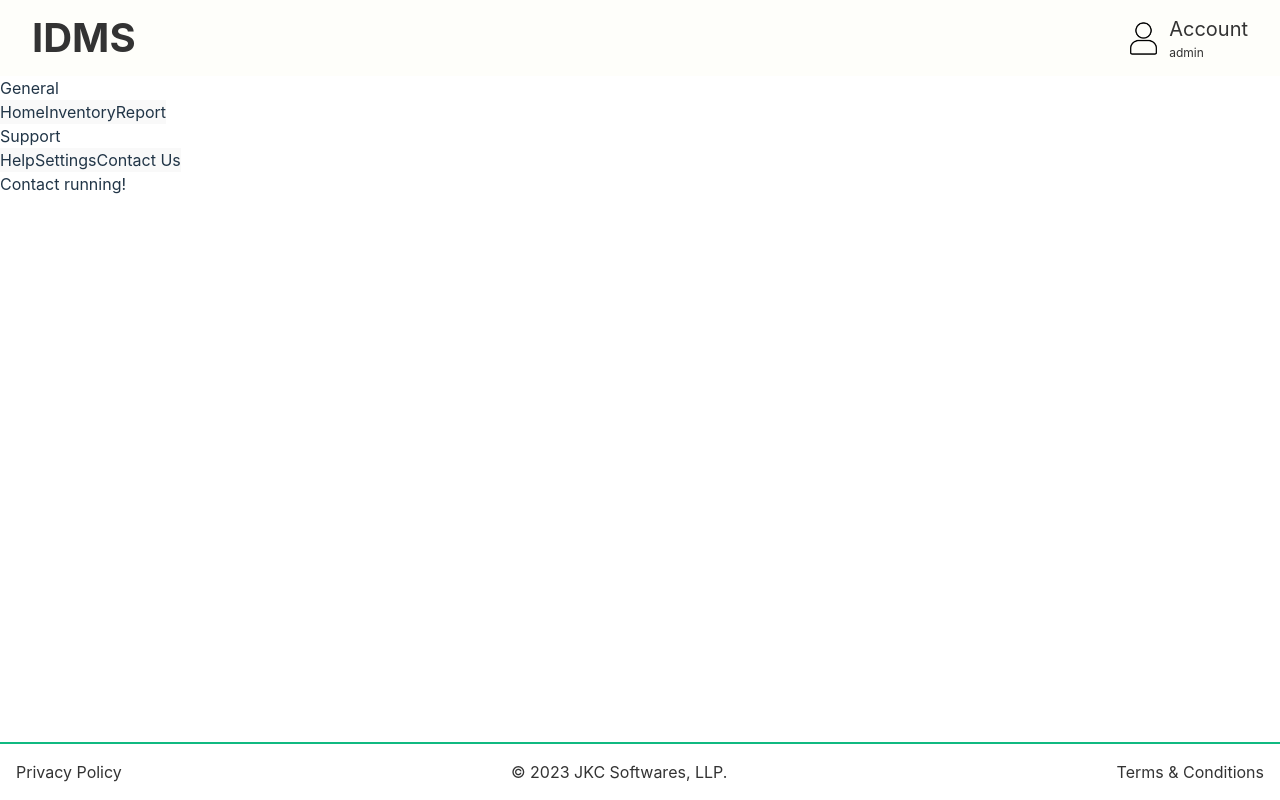
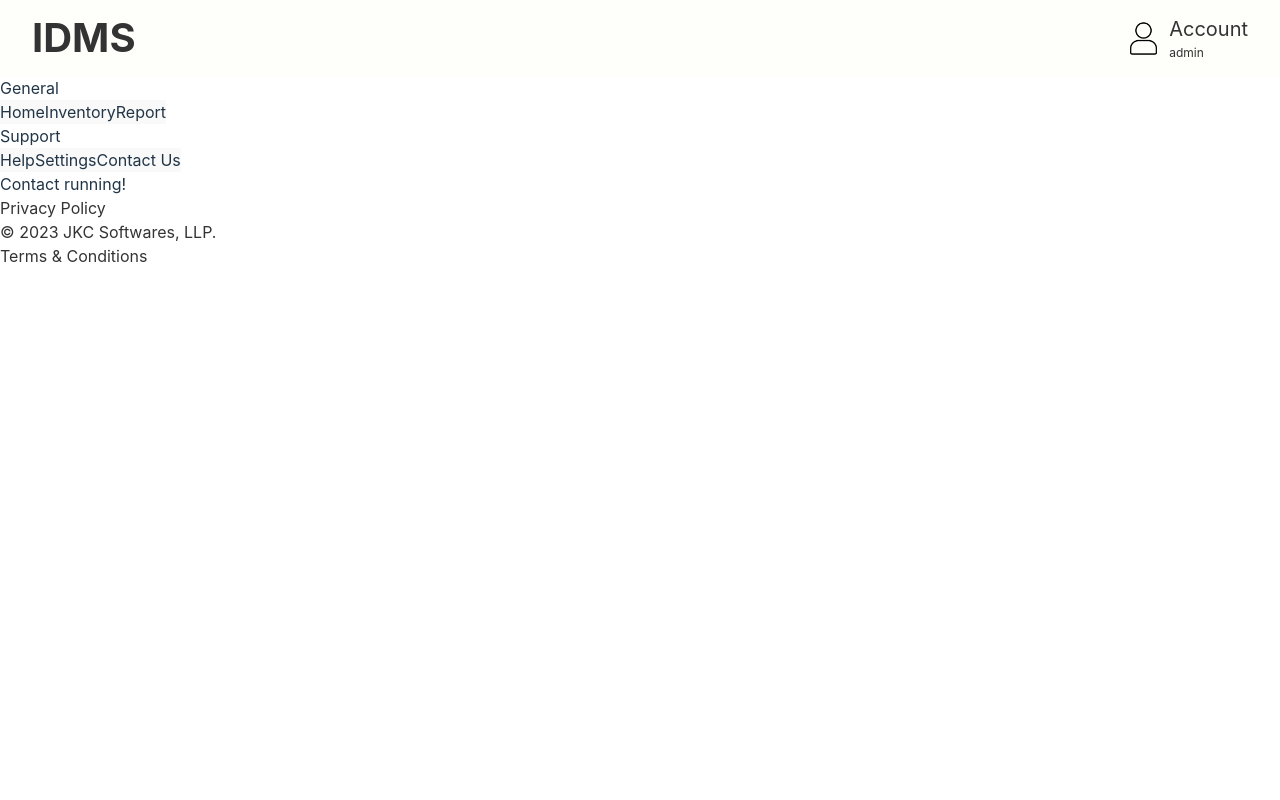
Before and after one commit to JKCSoftwares-Interns/IDMS, a React (Vite) app in the folder client/: page /ContactUs in a window 1280 px wide. Built offline with nearby package versions, Linux system fonts and the light colour scheme.

Commit message:
chore: Refactor Footer component styling and structure

```diff
--- a/client/src/Layouts/Footer.jsx
+++ b/client/src/Layouts/Footer.jsx
@@ -1,35 +1,11 @@
 const Footer = () => {
   return (
-    <div style={{
-      display: 'flex',
-      flexWrap: 'wrap',
-      position: 'fixed',
-      bottom: 0,
-      width: '100%',
-      padding: '1rem',
-      justifyContent: 'space-between',
-      borderTop: '2px solid #10b981', // Emerald-500 color
-      backgroundColor: '#ffffff' // Background color to match the rest of the design
-    }}>
-      <a href="#" style={{
-        color: '#333',
-        fontSize: '16px',
-        textDecoration: 'none',
-        marginRight: 'auto'
-      }}>Privacy Policy</a>
-      <p style={{
-        color: '#333',
-        fontSize: '16px',
-        margin: 0,
-        textAlign: 'center',
-        flexGrow: 1
-      }}>© 2023 JKC Softwares, LLP.</p>
-      <a href="#" style={{
-        color: '#333',
-        fontSize: '16px',
-        textDecoration: 'none',
-        marginLeft: 'auto'
-      }}>Terms & Conditions</a>
+    <div className="flex-wrap bottom-0 min-w-full p-3 flex justify-between  bg-black font-black" style={{ color: '#333', backgroundColor: 'white' }}>
+
+
+      <a href="">Privacy Policy</a>
+      <p>© 2023 JKC Softwares, LLP.</p>
+      <a href="">Terms & Conditions</a>
     </div>
   );
 };
--- a/client/src/Pages/inventory/editProducts.jsx
+++ b/client/src/Pages/inventory/editProducts.jsx
@@ -1,39 +1,16 @@
 import React, { useState, useEffect } from 'react';
 
-const editProducts = () => {
-    const [formData, setFormData] = useState({
-        productId: '',
-        productName: '',
-        category: '',
-        measuringUnit: '',
-        packSize: '',
-        numberOfUnits: '',
-        unitMRP: '',
-        packMRP: '',
-        manufacturer: '',
-        marketer: '',
-        supplier: '',
-        upc: '',
-        hsn: '',
-        cgst: '',
-        sgst: '',
-        igst: '',
-        cess: '',
-        loadPrice: '',
-        unloadingPrice: '',
-        dateAdded: '',
-        addedBy: '',
-        lastEditedDate: '',
-        lastEditedBy: '',
-    });
+const EditProducts = () => {
+    const [productId, setProductId] = useState('');
+    const [productData, setProductData] = useState(null);
+    const [searched, setSearched] = useState(false);
 
-    // Fetch product data from JSON file
     useEffect(() => {
         const fetchProductData = async () => {
             try {
                 const response = await fetch('/client/data.json'); //json path
                 const data = await response.json();
-                setFormData(data);
+                setProductData(data);
             } catch (error) {
                 console.error('Error fetching product data:', error);
             }
@@ -43,51 +20,89 @@ const editProducts = () => {
     }, []);
 
     const handleChange = (e) => {
-        const { name, value } = e.target;
-        setFormData({
-            ...formData,
-            [name]: value,
-        });
+        setProductId(e.target.value);
     };
 
     const handleSubmit = (e) => {
         e.preventDefault();
-        console.log('Form submitted:', formData);
-        // You can add your update logic here, such as sending data to a server.
+        const foundProduct = productData.find(product => product.productId === productId);
+        if (foundProduct) {
+            setProductData(foundProduct);
+            setSearched(true);
+        } else {
+            setProductData(null);
+            setSearched(false);
+        }
+    };
+
+    const handleProductChange = (e) => {
+        const { name, value } = e.target;
+        setProductData({
+            ...productData,
+            [name]: value
+        });
+    };
+
+    const handleUpdate = async () => {
+        try {
+            // Update the database with the modified product data
+            // For example, you can send a PUT request to the backend
+            console.log('Product data updated:', productData);
+        } catch (error) {
+            console.error('Error updating product data:', error);
+        }
     };
 
     return (
-        <form onSubmit={handleSubmit} className="w-full mx-auto p-4 border border-gray-300 rounded">
+        <div className="w-full mx-auto p-4 border border-gray-300 rounded">
             <div className="flex flex-col items-center">
-                <h1 className="text-4xl p-{4.5rem}">Edit Product</h1>
-                <p className='text-2xl pt-5 pb-10'>Edit the details of the product and submit the changes.</p>
+                <h1 className="text-4xl">Edit Product</h1>
+                <p className='text-2xl pt-5 pb-10'>Enter the product ID to search for and update the details.</p>
             </div>
 
-            <div className="grid grid-cols-1 sm:grid-cols-2 md:grid-cols-3 gap-4">
-                {Object.keys(formData).map((fieldName) => (
-                    <div key={fieldName} className="mb-4">
-                        <label htmlFor={fieldName} className="block mb-2">
-                            {fieldName.replace(/([A-Z])/g, ' $1') + ':'}
+            <form onSubmit={handleSubmit} className="mb-4">
+                <label htmlFor="productId" className="block mb-2">Product ID:</label>
+                <input
+                    type="text"
+                    id="productId"
+                    name="productId"
+                    value={productId}
+                    onChange={handleChange}
+                    className="w-full p-2 border border-gray-300 rounded"
+                />
+                <button type="submit" className="mt-2 bg-blue-500 text-white px-4 py-2 rounded hover:bg-blue-700">
+                    Search
+                </button>
+            </form>
+
+            {searched && productData && (
+                <form className="grid grid-cols-1 sm:grid-cols-2 md:grid-cols-3 gap-4">
+                    {Object.entries(productData).map(([key, value]) => (
+                        <div key={key} className="mb-4">
+                            <label htmlFor={key} className="block mb-2">
+                                {key.replace(/([A-Z])/g, ' $1') + ':'}
                             </label>
-                        <input
-                            type={fieldName.includes('Date') ? 'date' : 'text'}
-                            id={fieldName}
-                            name={fieldName}
-                            value={formData[fieldName]}
-                            onChange={handleChange}
+                            <textarea
+                                id={key}
+                                name={key}
+                                value={value}
+                                onChange={handleProductChange}
                                 className="w-full p-2 border border-gray-300 rounded"
                             />
                         </div>
                     ))}
-            </div>
+                </form>
+            )}
 
+            {searched && productData && (
                 <div className="flex justify-center">
-                <button type="submit" className="inline-block mx-auto px-4 py-2 bg-blue-500 text-white rounded hover:bg-blue-700">
+                    <button onClick={handleUpdate} className="mt-4 bg-blue-500 text-white px-4 py-2 rounded hover:bg-blue-700">
                         Update
                     </button>
                 </div>
-        </form>
+            )}
+        </div>
     );
 };
 
-export default editProducts;
+export default EditProducts;
```
Lines whose indentation alone changed are shown as unchanged.
